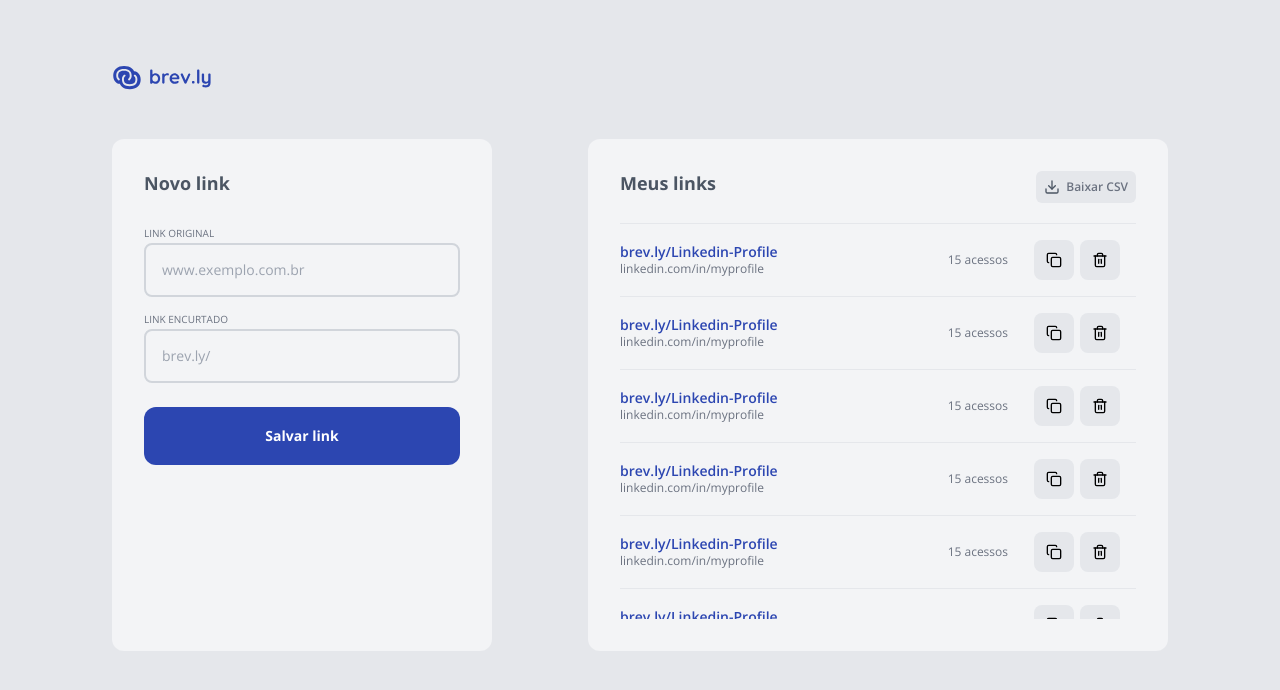
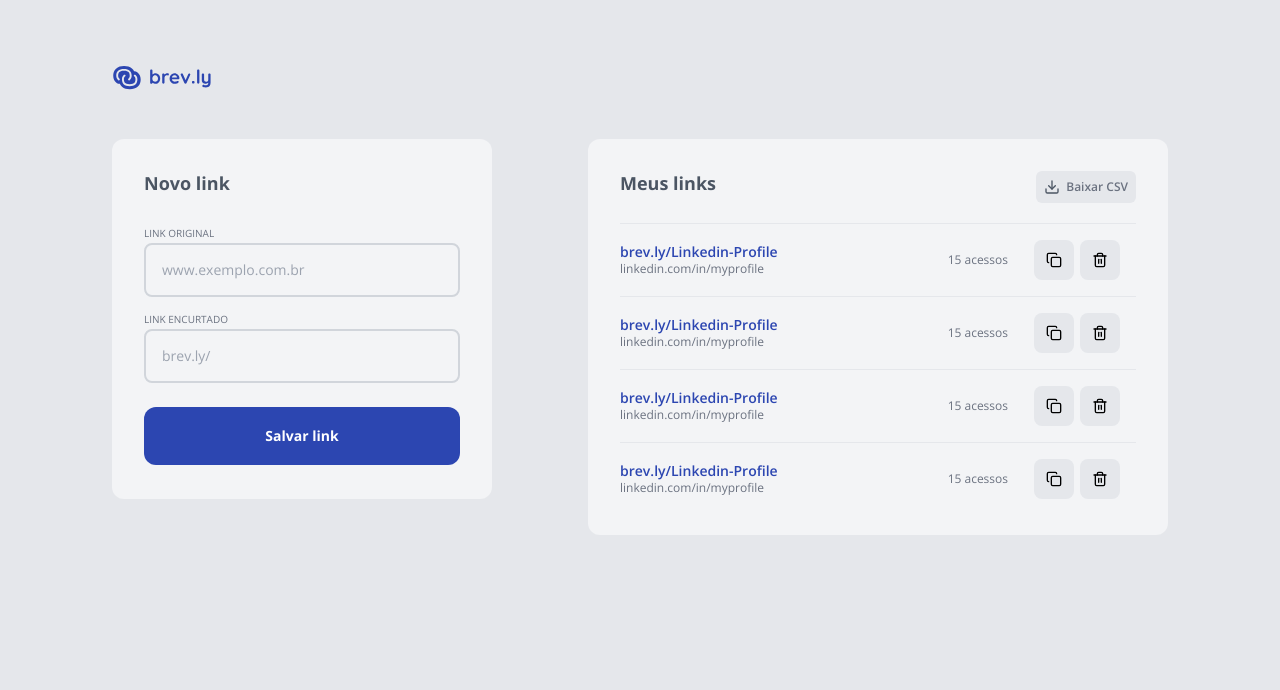
Before and after one commit to shandryll/ftr-pratico-fase-1, a React (Vite) app in the folder web/: page / in a window 1280 px wide. Shown: the top 690 px of the page. Built offline with nearby package versions, Linux system fonts and the light colour scheme.

Commit message:
feat: edit components height and weight

```diff
--- a/web/src/components/CreateLink.tsx
+++ b/web/src/components/CreateLink.tsx
@@ -3,7 +3,7 @@ import TextInput from "./ui/TextInput";
 
 export function CreateLink() {
   return (
-    <div className="bg-gray-100 flex flex-col p-[2rem] rounded-xl w-[380px]">
+    <div className="bg-gray-100 flex flex-col p-[2rem] rounded-xl w-[380px] max-h-[360px]">
 
       <div className="pb-[1.5rem]">
         <h1 className="text-lg text-gray-600 font-bold">Novo link</h1>
--- a/web/src/components/MyLinks.tsx
+++ b/web/src/components/MyLinks.tsx
@@ -14,7 +14,7 @@ export function MyLinks() {
   const isMyLinkListEmpty = myLinksList.length === 1
 
   return (
-    <div className='bg-gray-100 flex flex-col p-[2rem] rounded-xl w-[580px]'>
+    <div className='bg-gray-100 flex flex-col p-[2rem] rounded-xl w-[580px] max-h-[396px]'>
 
       <div className="mb-[20px] flex flex-row justify-between">
         <h1 className="text-lg text-gray-600 font-bold">Meus links</h1>
```
